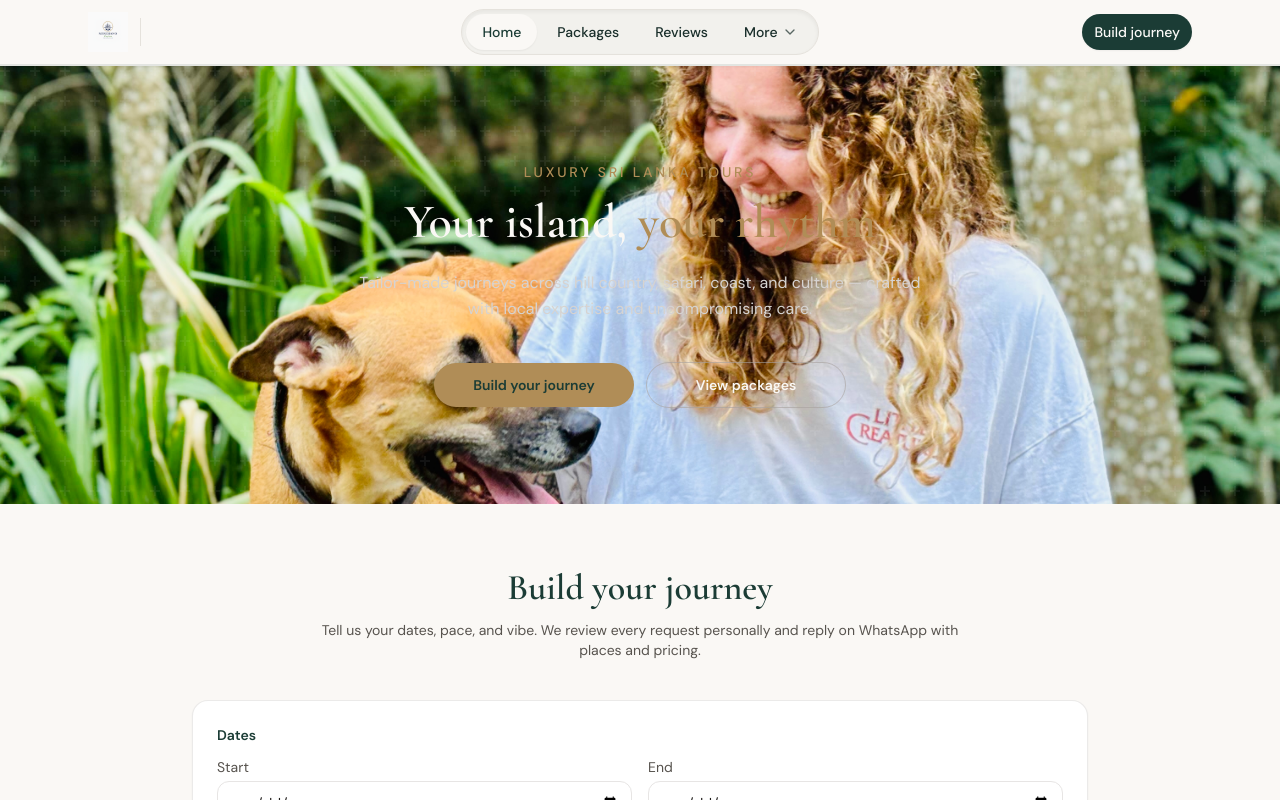
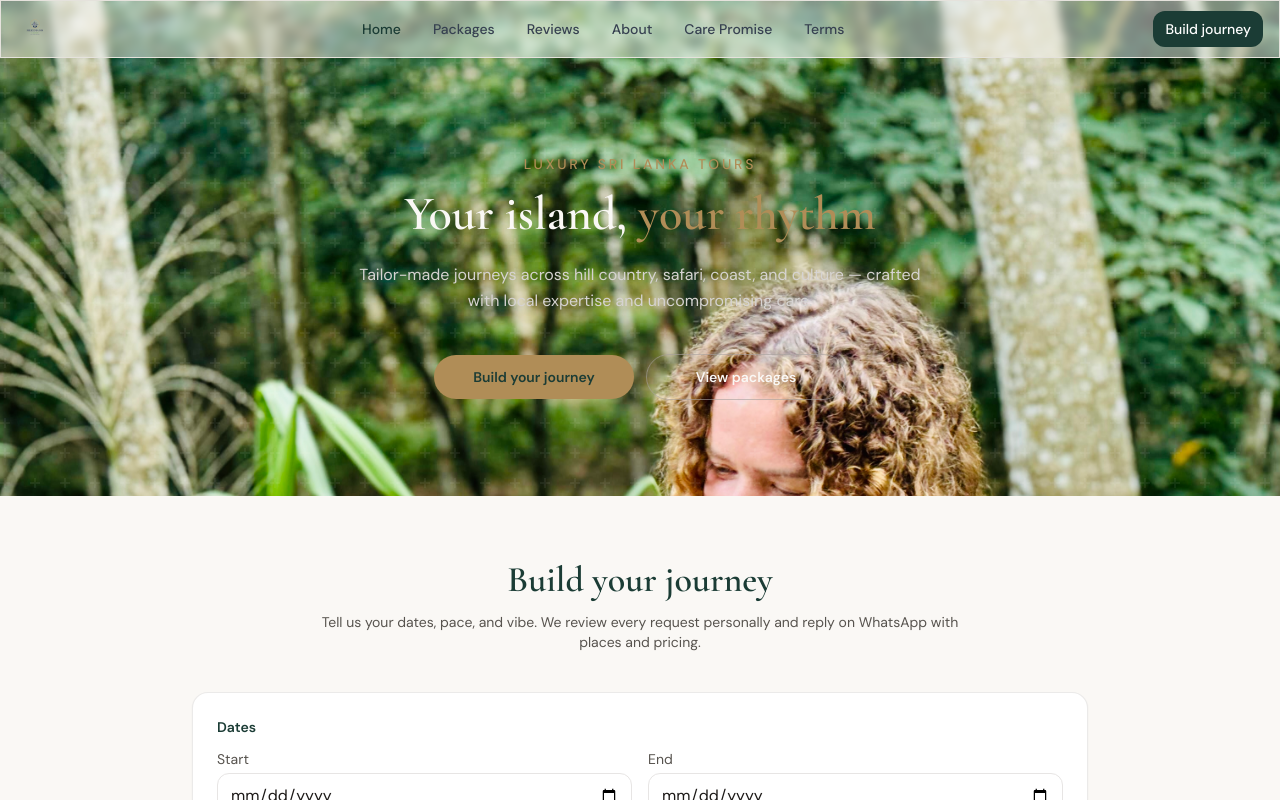
Before and after one commit to PinsaraKWeerasinghe/Meridiano_Ceylon, a Next.js app: page / in a window 1280 px wide. Shown: the top 800 px of the page. Built offline with nearby package versions, Linux system fonts and the light colour scheme.

Commit message:
Stylish nav bar implemented

```diff
--- a/app/globals.css
+++ b/app/globals.css
@@ -4,6 +4,8 @@
 
 @layer base {
   :root {
+    /* Matches sticky navbar height so hero imagery can extend to the viewport top */
+    --navbar-h: 3.75rem;
     --background: 40 33% 97%;
     --foreground: 168 30% 14%;
     --card: 40 30% 99%;
--- a/app/layout.tsx
+++ b/app/layout.tsx
@@ -2,6 +2,7 @@ import type { Metadata } from "next";
 import type { CSSProperties } from "react";
 import { Cormorant_Garamond, DM_Sans } from "next/font/google";
 import "./globals.css";
+import { FlowbiteThemeProvider } from "@/components/providers/FlowbiteThemeProvider";
 import { Navbar } from "@/components/layout/Navbar";
 import { Footer } from "@/components/layout/Footer";
 import { WhatsAppFloat } from "@/components/layout/WhatsAppFloat";
@@ -73,10 +74,12 @@ export default function RootLayout({
             <MaintenanceBannerSpacer />
           </>
         ) : null}
-        <Navbar maintenanceActive={maintenance} />
-        <main className="flex-1">{children}</main>
-        <Footer />
-        <WhatsAppFloat />
+        <FlowbiteThemeProvider>
+          <Navbar maintenanceActive={maintenance} />
+          <main className="flex-1">{children}</main>
+          <Footer />
+          <WhatsAppFloat />
+        </FlowbiteThemeProvider>
       </body>
     </html>
   );
--- a/components/home/Hero.tsx
+++ b/components/home/Hero.tsx
@@ -4,7 +4,7 @@ import { HeroSlideshow } from "@/components/home/HeroSlideshow";
 
 export function Hero() {
   return (
-    <section className="relative overflow-hidden bg-forest px-4 py-16 text-cream sm:px-6 sm:py-24">
+    <section className="relative -mt-[var(--navbar-h)] overflow-hidden bg-forest px-4 pb-16 pt-[calc(var(--navbar-h)+4rem)] text-cream sm:px-6 sm:pb-24 sm:pt-[calc(var(--navbar-h)+6rem)]">
       <HeroSlideshow slides={heroSlides} intervalMs={6500} />
       <div
         className="absolute inset-0 z-[2] bg-gradient-to-b from-forest/88 via-forest/78 to-[#0d2420]/92"
--- a/components/home/HeroSlideshow.tsx
+++ b/components/home/HeroSlideshow.tsx
@@ -46,7 +46,7 @@ export function HeroSlideshow({
             src={first.src}
             alt=""
             fill
-            className="object-cover object-center"
+            className="object-cover object-top"
             sizes="100vw"
             priority
             quality={85}
@@ -70,7 +70,7 @@ export function HeroSlideshow({
             src={slide.src}
             alt=""
             fill
-            className="object-cover object-center"
+            className="object-cover object-top"
             sizes="100vw"
             priority={i === 0}
             quality={85}
--- a/components/layout/Navbar.tsx
+++ b/components/layout/Navbar.tsx
@@ -3,47 +3,29 @@
 import Image from "next/image";
 import Link from "next/link";
 import { usePathname } from "next/navigation";
-import { useState } from "react";
-import { ChevronDown, Menu } from "lucide-react";
-import { Button } from "@/components/ui/button";
 import {
-  Sheet,
-  SheetContent,
-  SheetHeader,
-  SheetTitle,
-  SheetTrigger,
-} from "@/components/ui/sheet";
-import { Separator } from "@/components/ui/separator";
-import {
-  DropdownMenu,
-  DropdownMenuContent,
-  DropdownMenuItem,
-  DropdownMenuTrigger,
-} from "@/components/ui/dropdown-menu";
+  Button,
+  Navbar as FlowbiteNavbar,
+  NavbarBrand,
+  NavbarCollapse,
+  NavbarLink,
+  NavbarToggle,
+} from "flowbite-react";
 import { LOGO_ALT, LOGO_SRC } from "@/lib/branding";
 import { cn } from "@/lib/utils";
 
-const primaryLinks = [
+const navLinks = [
   { href: "/", label: "Home" },
   { href: "/packages", label: "Packages" },
   { href: "/reviews", label: "Reviews" },
-] as const;
-
-const moreLinks = [
   { href: "/about", label: "About" },
   { href: "/care", label: "Care Promise" },
   { href: "/terms", label: "Terms" },
 ] as const;
 
-const allLinks = [...primaryLinks, ...moreLinks];
-
 function pathActive(pathname: string, href: string) {
   if (href === "/") return pathname === "/";
   return pathname === href || pathname.startsWith(`${href}/`);
-}
-
-function moreSectionActive(pathname: string) {
-  return moreLinks.some((l) => pathActive(pathname, l.href));
 }
 
 type NavbarProps = {
@@ -52,185 +34,63 @@ type NavbarProps = {
 
 export function Navbar({ maintenanceActive = false }: NavbarProps) {
   const pathname = usePathname();
-  const [mobileOpen, setMobileOpen] = useState(false);
 
   return (
-    <header
+    <FlowbiteNavbar
+      fluid
+      border
       className={cn(
-        "sticky z-50 w-full border-b-2 border-primary/10 bg-background shadow-sm",
+        "sticky z-50 border-border bg-background/50 px-2 py-2.5 backdrop-blur-sm sm:px-4 dark:border-border dark:bg-background/50",
         maintenanceActive
           ? "-mt-px top-[var(--maintenance-strip-h,4.75rem)]"
           : "top-0",
       )}
     >
-      <div className="mx-auto max-w-6xl px-4 sm:px-6">
-        <div className="grid h-[3.75rem] grid-cols-[1fr_auto] items-center gap-3 sm:h-16 md:grid-cols-[minmax(0,1fr)_auto_minmax(0,1fr)] md:gap-4">
-          <div className="flex min-w-0 items-center gap-3">
-            <Link
-              href="/"
-              className="flex shrink-0 items-center"
-              onClick={() => setMobileOpen(false)}
-            >
+      <NavbarBrand as={Link} href="/" className="gap-3">
         <Image
           src={LOGO_SRC}
           alt={LOGO_ALT}
           width={220}
           height={64}
-                className="h-8 w-auto max-h-10 max-w-[min(52vw,200px)] object-contain object-left sm:h-9 md:h-10 md:max-w-[220px]"
+          className="h-8 w-auto max-h-9 max-w-[min(48vw,200px)] sm:h-9 md:max-w-[220px]"
           priority
         />
-            </Link>
-            <Separator
-              orientation="vertical"
-              className="hidden h-7 md:block"
-            />
+      </NavbarBrand>
+
+      <div className="flex items-center gap-2 md:order-2">
+        <Button
+          as={Link}
+          href="/#build-your-journey"
+          size="sm"
+          color="default"
+          className="hidden md:inline-flex"
+        >
+          Build journey
+        </Button>
+        <Button
+          as={Link}
+          href="/#build-your-journey"
+          size="xs"
+          color="light"
+          className="md:hidden"
+        >
+          Build
+        </Button>
+        <NavbarToggle />
       </div>
 
-          <div className="hidden items-center justify-center gap-1 md:flex">
-            <div className="flex flex-wrap items-center justify-center gap-1 rounded-full border border-border bg-muted/70 p-1 shadow-inner">
-              {primaryLinks.map((l) => {
-                const active = pathActive(pathname, l.href);
-                return (
-                  <Button
+      <NavbarCollapse className="md:order-1">
+        {navLinks.map((l) => (
+          <NavbarLink
             key={l.href}
-                    asChild
-                    variant={active ? "secondary" : "ghost"}
-                    size="sm"
-                    className={cn(
-                      "rounded-full px-3 lg:px-4 text-foreground",
-                      active && "bg-background text-primary shadow-sm",
-                    )}
-                  >
-                    <Link href={l.href}>{l.label}</Link>
-                  </Button>
-                );
-              })}
-
-              <DropdownMenu>
-                <DropdownMenuTrigger asChild>
-                  <Button
-                    variant={
-                      moreSectionActive(pathname) ? "secondary" : "ghost"
-                    }
-                    size="sm"
-                    className={cn(
-                      "gap-1 rounded-full px-3 text-foreground lg:px-4",
-                      moreSectionActive(pathname) &&
-                        "bg-background text-primary shadow-sm",
-                    )}
-                  >
-                    More
-                    <ChevronDown className="h-3.5 w-3.5 opacity-70" />
-                  </Button>
-                </DropdownMenuTrigger>
-                <DropdownMenuContent align="center" className="w-48">
-                  {moreLinks.map((l) => (
-                    <DropdownMenuItem key={l.href} asChild>
-                      <Link href={l.href}>{l.label}</Link>
-                    </DropdownMenuItem>
-                  ))}
-                </DropdownMenuContent>
-              </DropdownMenu>
-            </div>
-          </div>
-
-          <div className="flex items-center justify-end gap-2">
-            <Button
-              asChild
-              size="sm"
-              className="hidden rounded-full shadow-sm md:inline-flex"
-            >
-              <Link href="/#build-your-journey">Build journey</Link>
-            </Button>
-            <Button
-              asChild
-              size="sm"
-              variant="secondary"
-              className="shrink-0 rounded-full px-3 text-xs font-semibold shadow-sm md:hidden sm:px-4 sm:text-sm"
-            >
-              <Link href="/#build-your-journey">Build</Link>
-            </Button>
-
-            <Sheet open={mobileOpen} onOpenChange={setMobileOpen}>
-              <SheetTrigger asChild>
-                <Button
-                  variant="default"
-                  size="icon"
-                  className="h-10 w-10 shrink-0 rounded-full shadow-md md:hidden"
-                  aria-label="Open full menu"
-                >
-                  <Menu className="h-5 w-5 text-primary-foreground" />
-                </Button>
-              </SheetTrigger>
-              <SheetContent
-                side="right"
-                className="flex w-full flex-col sm:max-w-sm"
-              >
-                <SheetHeader className="text-left">
-                  <SheetTitle>Menu</SheetTitle>
-                  <p className="text-sm font-normal text-muted-foreground">
-                    Meridiano Ceylon — luxury Sri Lanka tours
-                  </p>
-                </SheetHeader>
-                <Separator className="my-2" />
-                <nav className="flex flex-1 flex-col gap-1" aria-label="Mobile">
-                  {allLinks.map((l) => {
-                    const active = pathActive(pathname, l.href);
-                    return (
-                      <Button
-                        key={l.href}
-                        asChild
-                        variant={active ? "secondary" : "ghost"}
-                        className="h-12 w-full justify-start rounded-xl text-base"
-                      >
-                        <Link
+            as={Link}
             href={l.href}
-                          onClick={() => setMobileOpen(false)}
+            active={pathActive(pathname, l.href)}
           >
             {l.label}
-                        </Link>
-                      </Button>
-                    );
-                  })}
-                </nav>
-                <Separator className="my-2" />
-                <Button asChild className="w-full rounded-full" size="lg">
-                  <Link
-                    href="/#build-your-journey"
-                    onClick={() => setMobileOpen(false)}
-                  >
-                    Build your journey
-                  </Link>
-                </Button>
-              </SheetContent>
-            </Sheet>
-          </div>
-        </div>
-
-        {/* Mobile: always-visible quick links (desktop nav is hidden < md) */}
-        <nav
-          className="flex gap-1 overflow-x-auto border-t border-border/80 py-2.5 md:hidden"
-          aria-label="Quick links"
-        >
-          {allLinks.map((l) => {
-            const active = pathActive(pathname, l.href);
-            return (
-              <Button
-                key={l.href}
-                asChild
-                variant={active ? "secondary" : "ghost"}
-                size="sm"
-                className={cn(
-                  "shrink-0 rounded-full px-3 text-xs font-semibold sm:text-sm",
-                  active && "ring-1 ring-primary/20",
-                )}
-              >
-                <Link href={l.href}>{l.label}</Link>
-              </Button>
-            );
-          })}
-        </nav>
-      </div>
-    </header>
+          </NavbarLink>
+        ))}
+      </NavbarCollapse>
+    </FlowbiteNavbar>
   );
 }
--- /dev/null
+++ b/components/providers/FlowbiteThemeProvider.tsx
@@ -0,0 +1,11 @@
+"use client";
+
+import { ThemeProvider } from "flowbite-react";
+
+export function FlowbiteThemeProvider({
+  children,
+}: {
+  children: React.ReactNode;
+}) {
+  return <ThemeProvider>{children}</ThemeProvider>;
+}
--- a/lib/branding.ts
+++ b/lib/branding.ts
@@ -1,3 +1,3 @@
-/** Site logo (`public/images/SiteInfo/Logo.PNG`). */
-export const LOGO_SRC = "/images/SiteInfo/Logo.PNG";
+/** Site logo (`public/images/SiteInfo/Logo.png`). */
+export const LOGO_SRC = "/images/SiteInfo/Logo.png";
 export const LOGO_ALT = "Meridiano Ceylon";
--- a/package.json
+++ b/package.json
@@ -18,6 +18,8 @@
     "@radix-ui/react-slot": "^1.2.4",
     "class-variance-authority": "^0.7.1",
     "clsx": "^2.1.1",
+    "flowbite": "^4.0.1",
+    "flowbite-react": "^0.12.17",
     "lucide-react": "^1.7.0",
     "next": "13.5.9",
     "react": "^18",
```
Also changed, not shown: tailwind.config.ts (+6 -1 lines), public/images/SiteInfo/Logo.PNG, 1 other file (tests, documents, lock files or other folders). Lines whose indentation alone changed are shown as unchanged.
